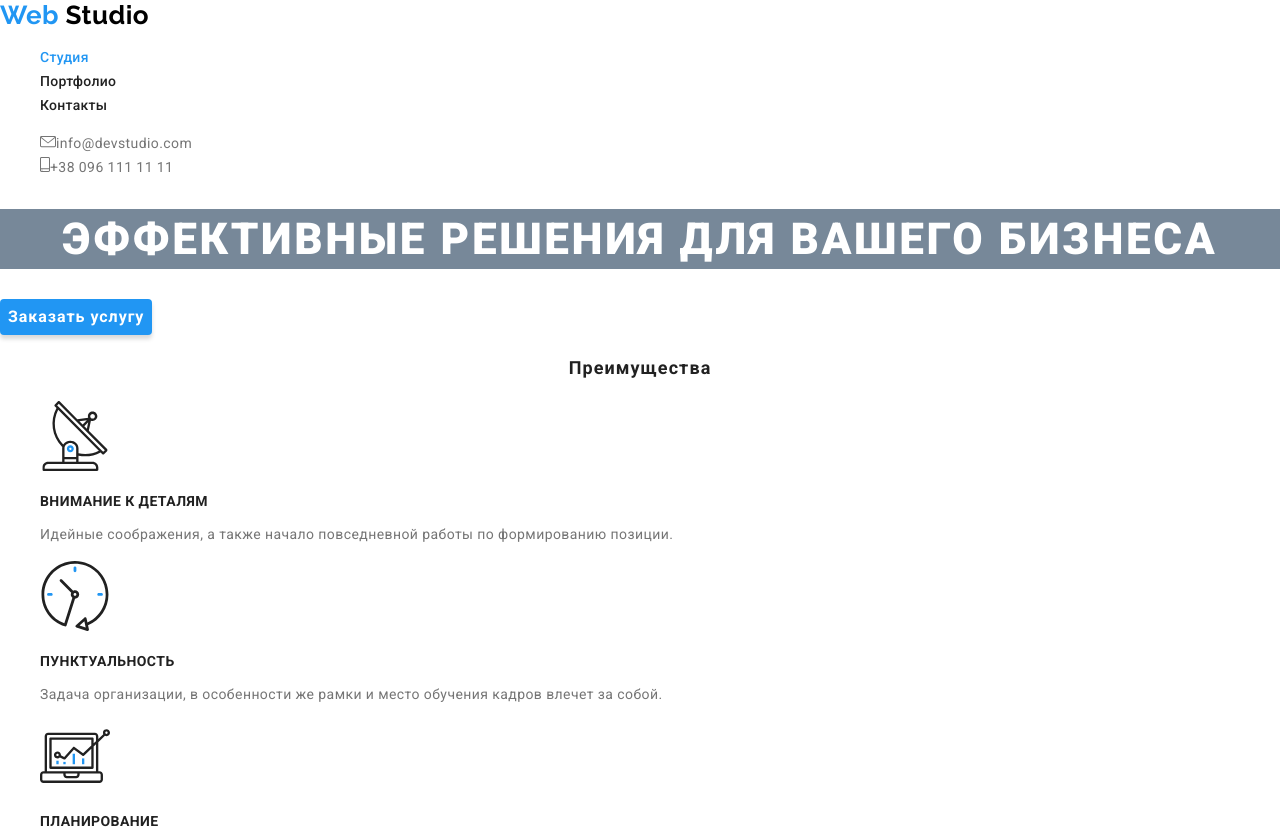
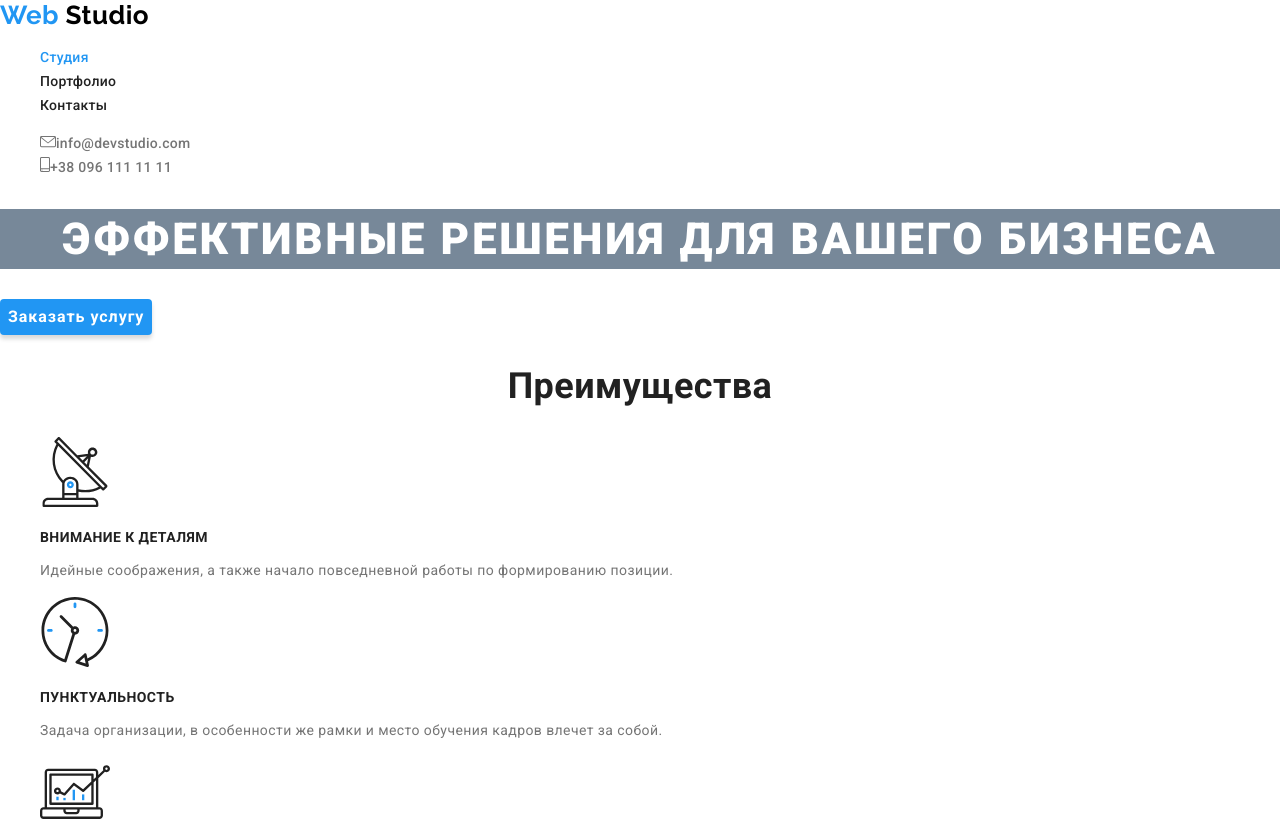
Before and after one commit to Helen-e/goit-markup-hw-02, a plain HTML site: page index.html in a window 1280 px wide. Shown: the top 832 px of the page. Drawn offline with Linux system fonts and the light colour scheme.

Commit message:
Заменяет свойства текста

```diff
--- a/сss/styles.css
+++ b/сss/styles.css
@@ -33,7 +33,6 @@ color: var(--accent-color);
 
 .address-item {
 font-weight: 500;
-font-size: 14px;
 line-height: 1.143; /* 16/14 */
 letter-spacing: 0.02em;
 }
@@ -42,6 +41,10 @@ letter-spacing: 0.02em;
 text-decoration: none;
 color: #757575;
 font-style: normal;
+font-weight: 500;
+font-size: 14px;
+line-height: 1.143; /* 16/14 */
+letter-spacing: 0.02em;
 }
 
 h1 {
@@ -92,7 +95,7 @@ color: #2196F3;
 .address-link:hover,
 .address-link:focus {
   color: #2196F3;
-}
+ }
 
 .actions-btn {
 font-weight: bold;
@@ -111,9 +114,8 @@ border-color: transparent;
 
 .section-title {
 font-weight: bold;
-font-size: 18px;
-line-height: 2; /*36/18*/
-letter-spacing: 0.06em;
+font-size: 36px;
+line-height: 1.167; /*42/36*/
 text-align: center;
 color: var(--title-text-color);
 }
@@ -231,13 +233,6 @@ color: #757575;
 color: var(--accent-color);
 }
 
-.product-item:focus,
-.product-item:hover,
-.product-category:hover,
-.product-category:focus {
-color: var(--accent-color);
-}
-
 .product-description {
 font-size: 18px;
 line-height: 1.555; /* 28/18 */
```
